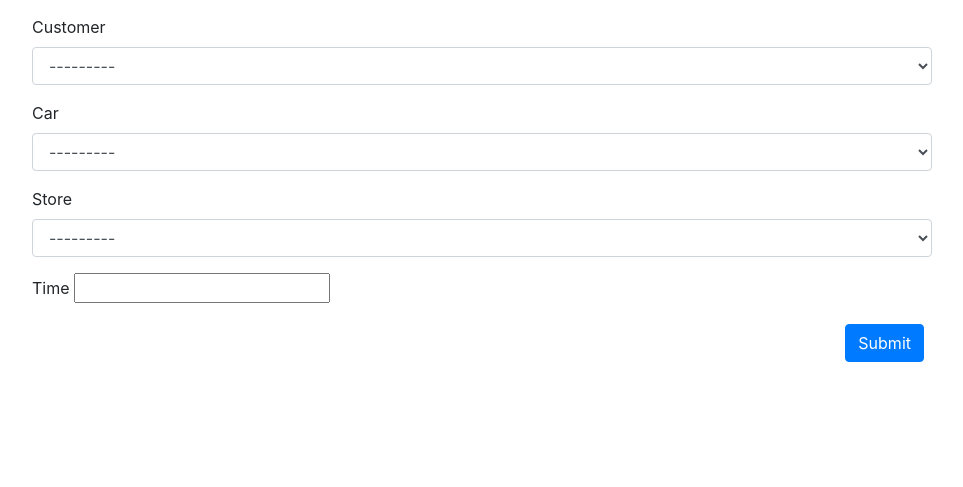
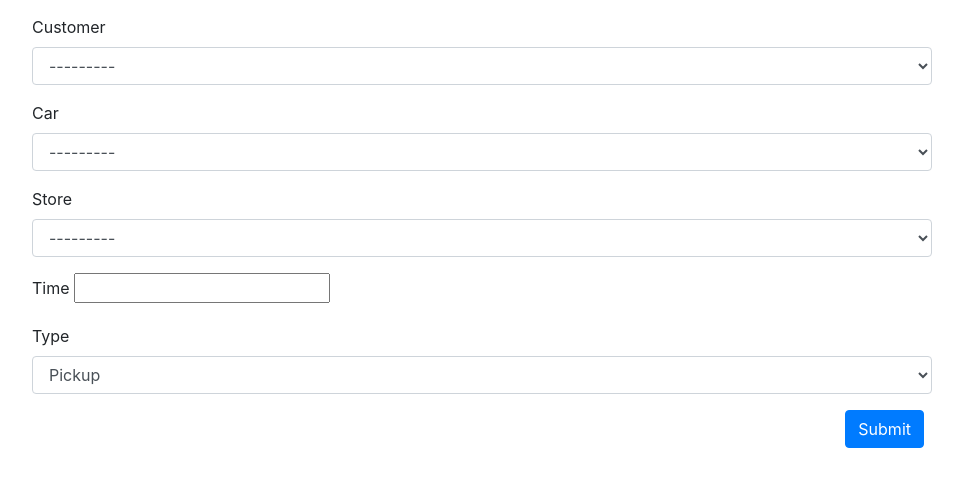
Before and after one commit to thomasvogelaar/IFB299, a Django app: page /transactions/create in a window 1280 px wide. Shown: the part 129-616 px from the top of the page, without its empty margins (158-1121 px from the left). Run offline with Django 3.2, Linux system fonts and the light colour scheme; data that the repository does not hold is empty; some libraries are stand-ins or nearby versions.

Commit message:
Adding type field in template.

```diff
--- a/templates/core/transaction_form.html
+++ b/templates/core/transaction_form.html
@@ -31,6 +31,11 @@
                     <label for="{{ form.time.id_for_label }}">Time</label>
                     {{ form.time }}
                 </div>
+                <div class="py-2">
+                    {{ form.type.errors }}
+                    <label for="{{ form.type.id_for_label }}">Type</label>
+                    {{ form.type|includecss:"form-control" }}
+                </div>
                 <div class="p-2">
                     <input type="submit" value="Submit" class="btn btn-primary pl-auto" style="height: 38px; float: right;">
                 </div>
```
